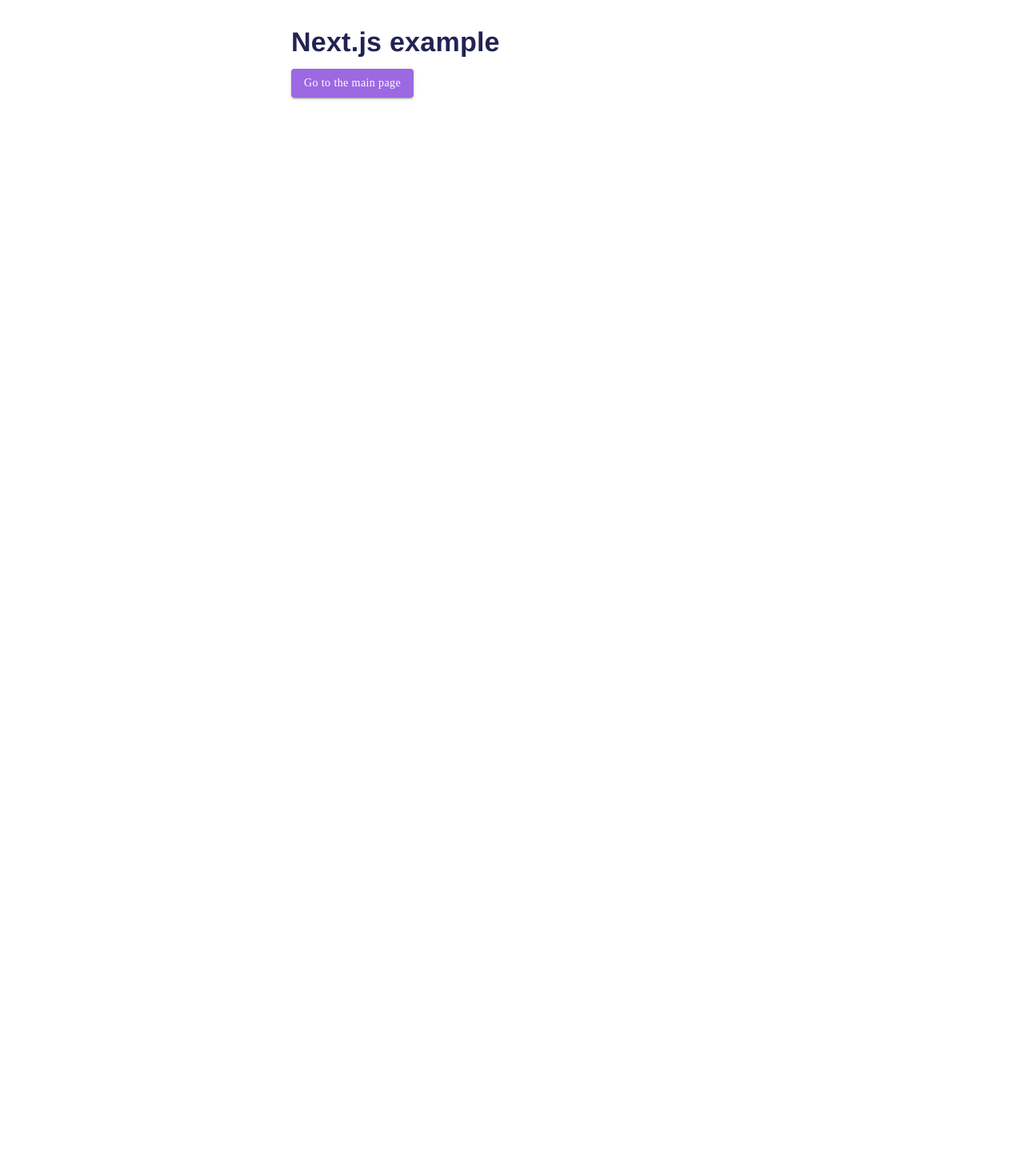
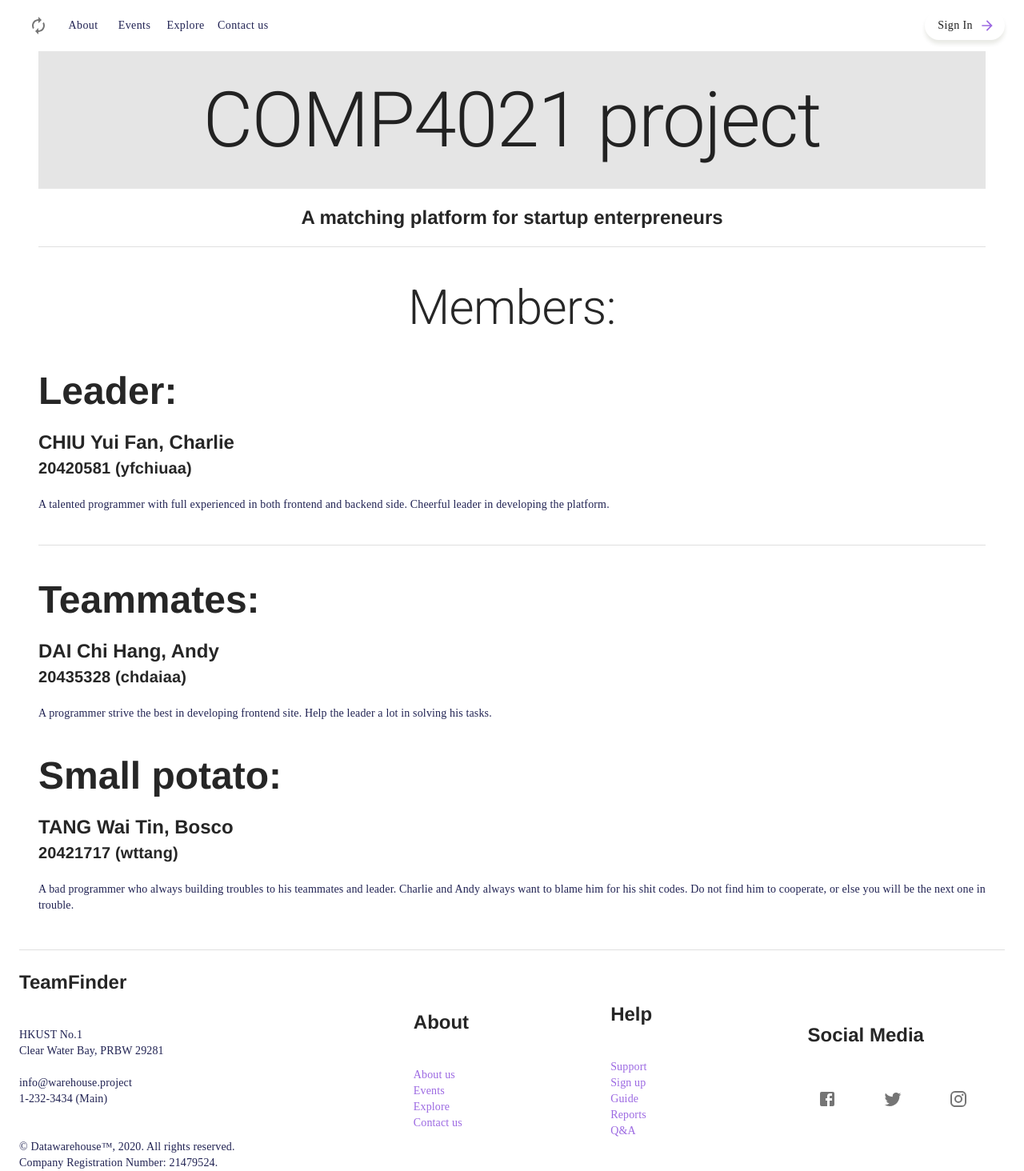
Before and after one commit to BoscoTin/COMP4021-Frontend, a Next.js app: page /about in a window 1280 px wide. Shown: the whole page at 80% size. Before the commit the page ends 800 px from the top, so only its background shows below. Built offline with nearby package versions, Linux system fonts and the light colour scheme.

Commit message:
About page and dependency add

```diff
--- a/next.config.js
+++ b/next.config.js
@@ -1 +1,21 @@
-module.exports = {};
+const plugins = [
+  [
+    "babel-plugin-transform-imports",
+    {
+      "@material-ui/core": {
+        // Use "transform: '@material-ui/core/${member}'," if your bundler does not support ES modules
+        transform: "@material-ui/core/esm/${member}",
+        preventFullImport: true,
+      },
+      "@material-ui/icons": {
+        // Use "transform: '@material-ui/icons/${member}'," if your bundler does not support ES modules
+        transform: "@material-ui/icons/esm/${member}",
+        preventFullImport: true,
+      },
+    },
+  ],
+];
+
+module.exports = {
+  plugins,
+};
--- a/package.json
+++ b/package.json
@@ -5,6 +5,7 @@
   "dependencies": {
     "@material-ui/core": "latest",
     "@material-ui/icons": "^4.9.1",
+    "babel-plugin-import": "^1.13.0",
     "clsx": "^1.1.0",
     "next": "^9.3.4",
     "prop-types": "latest",
--- a/pages/about.js
+++ b/pages/about.js
@@ -1,36 +1,84 @@
 import React from 'react';
-import Container from '@material-ui/core/Container';
-import Typography from '@material-ui/core/Typography';
-import Box from '@material-ui/core/Box';
-import MuiLink from '@material-ui/core/Link';
-import Button from '@material-ui/core/Button';
 import Link from '../src/components/Link';
+import PublicLayout from '../src/components/Layout/public/PublicLayout'
 
-function Copyright() {
-  return (
-    <Typography variant="body2" color="textSecondary" align="center">
-      {'Copyright © '}
-      <MuiLink color="inherit" href="https://material-ui.com/">
-        Your Website
-      </MuiLink>{' '}
-      {new Date().getFullYear()}
-      {'.'}
-    </Typography>
-  );
-}
+import {
+  Typography, Divider
+} from '@material-ui/core'
+
+import { fade } from "@material-ui/core/styles/colorManipulator";
+
 
 export default function About() {
   return (
-    <Container maxWidth="sm">
-      <Box my={4}>
-        <Typography variant="h4" component="h1" gutterBottom>
-          Next.js example
+    <PublicLayout title="about">
+      <div style={{flexGrow: 1, alignItems: 'center'}}>
+        <div style={{flexGrow: 1, backgroundColor: `${fade('#000000', 0.1)}`, padding: '30px'}}>
+          <Typography variant="h1" align="center">
+            COMP4021 project
+          </Typography>
+        </div>
+        <br />
+
+        <Typography variant="h5" align="center">
+          A matching platform for startup enterpreneurs
         </Typography>
-        <Button variant="contained" color="primary" component={Link} naked href="/">
-          Go to the main page
-        </Button>
-        <Copyright />
-      </Box>
-    </Container>
+
+        <br />
+        <Divider />
+        <br /><br />
+        <Typography variant="h2" align="center">
+          Members:
+        </Typography>
+        <br /><br />
+        <Typography variant="h3" align="left">
+          Leader:
+        </Typography>
+        <br />
+        <Typography variant="h5" align="left">
+          CHIU Yui Fan, Charlie
+        </Typography>
+        <Typography variant="h6" align="left">
+          20420581 (yfchiuaa)
+        </Typography>
+        <br />
+        <Typography variant="body2" align="left">
+          A talented programmer with full experienced in both frontend and backend side. Cheerful leader in developing the platform.
+        </Typography>
+        <br /><br />
+        <Divider />
+        <br /><br />
+        <Typography variant="h3" align="left">
+          Teammates:
+        </Typography>
+        <br />
+        <Typography variant="h5" align="left">
+          DAI Chi Hang, Andy
+        </Typography>
+        <Typography variant="h6" align="left">
+          20435328 (chdaiaa)
+        </Typography>
+        <br />
+        <Typography variant="body2" align="left">
+          A programmer strive the best in developing frontend site. Help the leader a lot in solving his tasks.
+        </Typography>
+        <br /><br />
+        <Typography variant="h3" align="left">
+          Small potato:
+        </Typography>
+        <br />
+        <Typography variant="h5" align="left">
+          TANG Wai Tin, Bosco
+        </Typography>
+        <Typography variant="h6" align="left">
+          20421717 (wttang)
+        </Typography>
+        <br />
+        <Typography variant="body2" align="left">
+          A bad programmer who always building troubles to his teammates and leader. Charlie and Andy always want to blame him for his shit codes. Do not find him to cooperate, or else you will be the next one in trouble.
+        </Typography>
+        <br />
+      </div>
+    </PublicLayout>
   );
 }
```
Also changed, not shown: pages/questionaire.js (+6 -6 lines), 1 other file (tests, documents, lock files or other folders).
